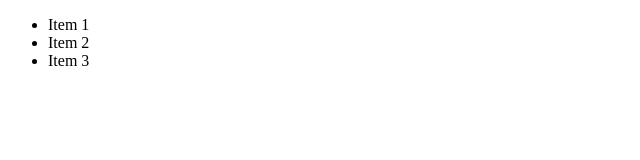
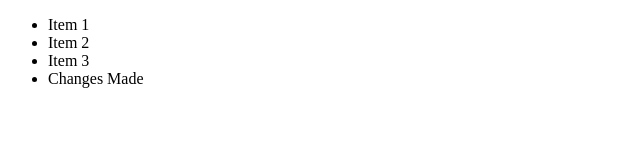
Before and after one commit to VernFrancis/project-test, a plain HTML site: page index.html in a window 1280 px wide. Shown: the full height of the page, 0-640 px from the left. Drawn offline with Linux system fonts and the light colour scheme.

Commit message:
added things

```diff
--- a/index.html
+++ b/index.html
@@ -10,6 +10,7 @@
 			<li>Item 1</li>
 			<li>Item 2</li>
 			<li>Item 3</li>
+			<li>Changes Made</li>
 		</ul>
 	</div>
 
```
